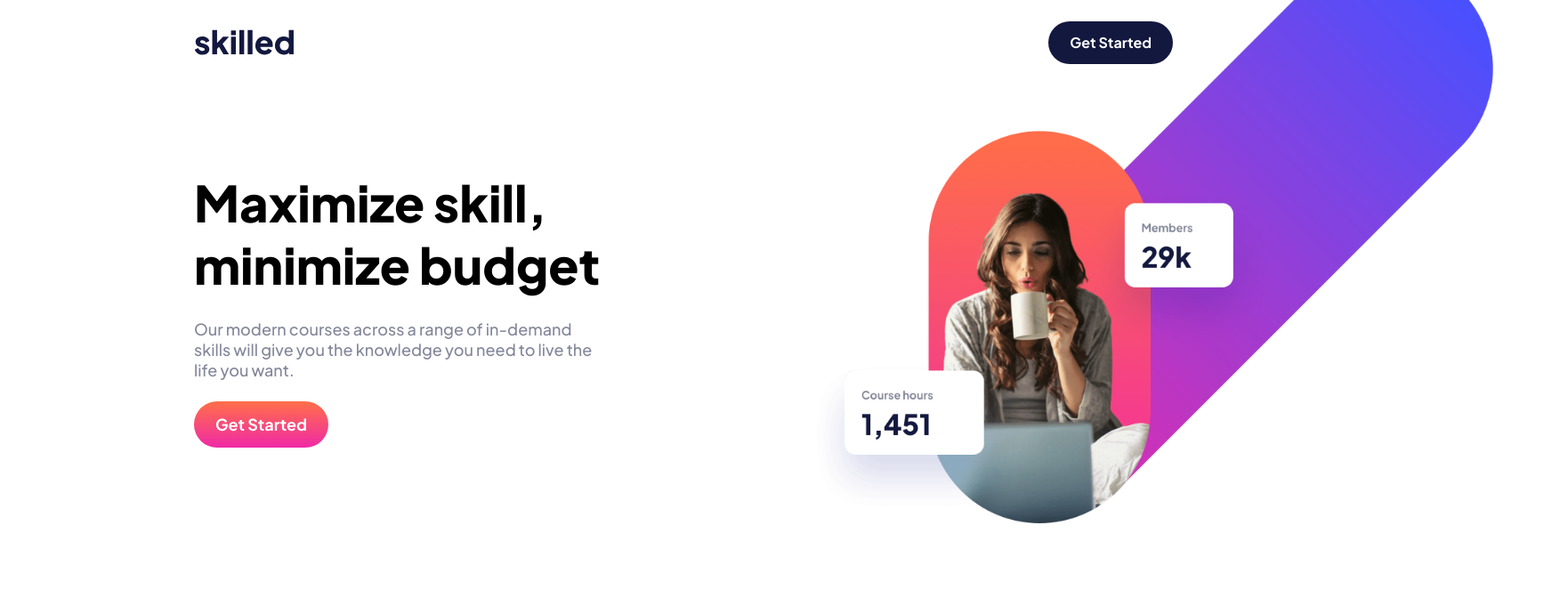
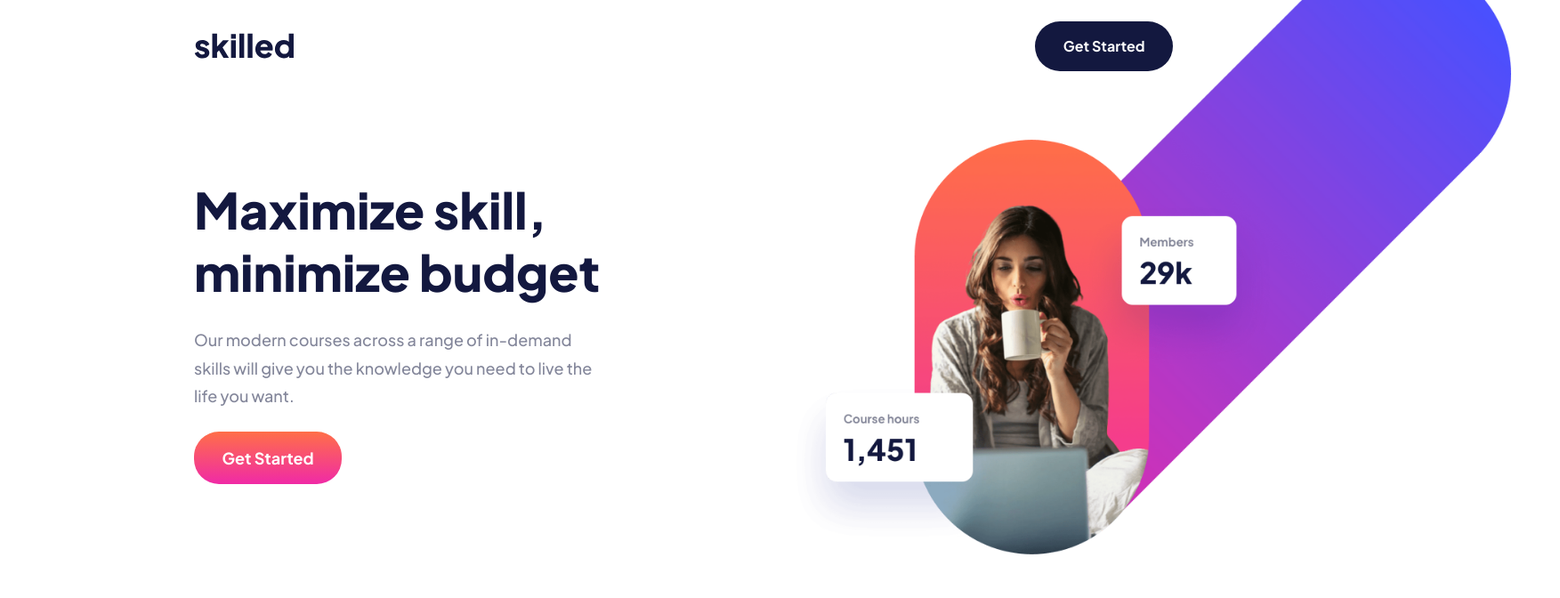
Before and after one commit to EniZoe1/fm3_e-learning, a plain HTML site: page index.html in a window 1536 px wide. Shown: the top 672 px of the page at 89% size, 1753 px wide, since content can reach past the window. Drawn offline with Linux system fonts and the light colour scheme.

Commit message:
button sizes

```diff
--- a/scss/utilities/_desktop.scss
+++ b/scss/utilities/_desktop.scss
@@ -1,4 +1,8 @@
 @media (min-width: 1440px) {
+	.btn {
+		padding: 1.4rem 3.15rem;
+	}
+
 	.header {
 		&__wrapper {
 			grid-template-columns: 45.7rem 1fr;
@@ -12,10 +16,10 @@
 		&__btn {
 			font-size: 1.8rem;
 		}
-		&__image-m{
+		&__image-m {
 			display: none;
 		}
-		&__image-xxl{
+		&__image-xxl {
 			position: absolute;
 			right: 0;
 			top: 50%;
--- a/scss/utilities/_mobile.scss
+++ b/scss/utilities/_mobile.scss
@@ -85,12 +85,14 @@ body {
 	}
 	&__title {
 		margin-bottom: 2.6rem;
+		color: c.$dark-blue;
 		font-size: 4rem;
 		font-weight: 800;
 	}
 	&__text {
 		margin-bottom: 2.4rem;
 		font-size: 1.6rem;
+		line-height: 175%;
 		color: c.$gray;
 		font-weight: 500;
 	}
```
Also changed, not shown: css/style.css, 1 other file.
